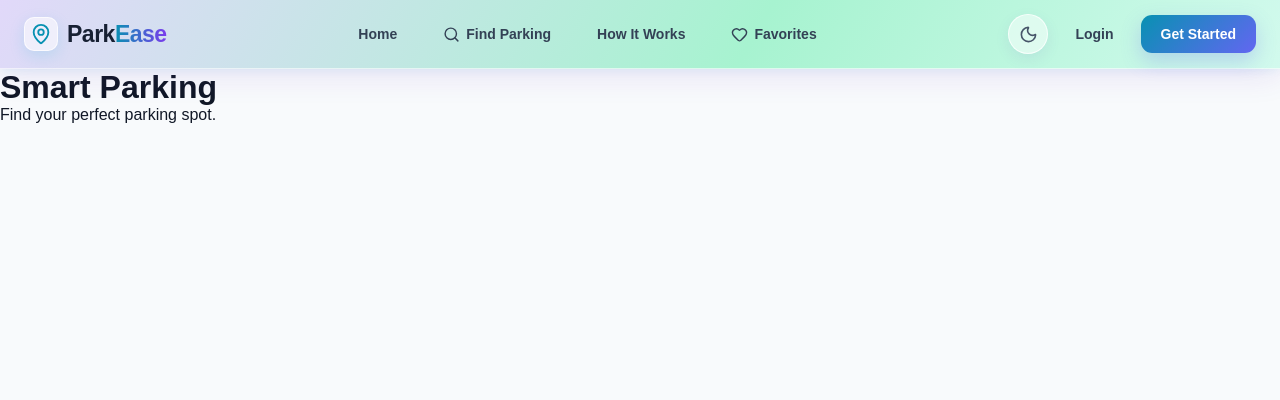
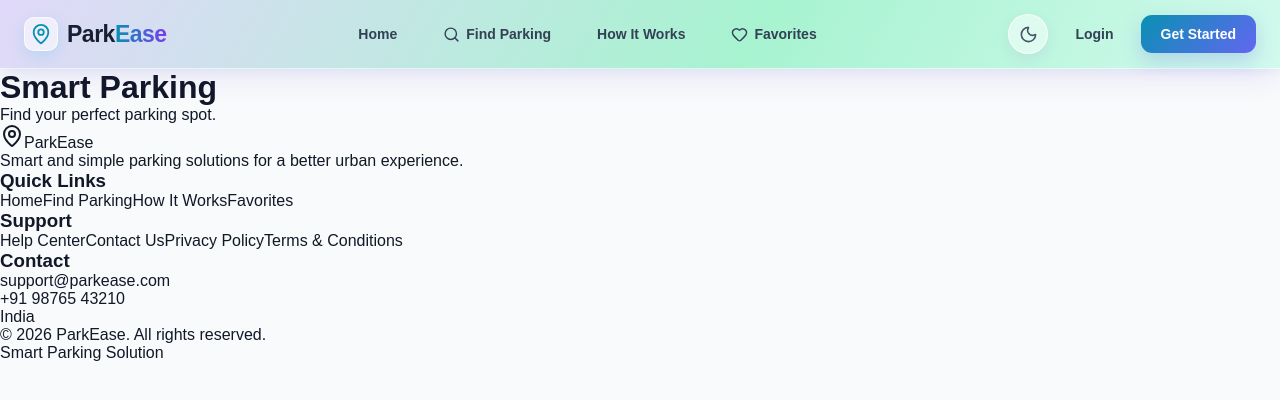
Before and after one commit to dibeyendu-dev/smart-parking-system, a React (Vite) app: page / in a window 1280 px wide. Shown: the top 400 px of the page. Built offline with nearby package versions, Linux system fonts and the light colour scheme.

Commit message:
footer jsx added

```diff
--- a/src/App.jsx
+++ b/src/App.jsx
@@ -1,4 +1,5 @@
 import Navbar from "./components/Navbar";
+import Footer from "./components/Footer";
 
 function App() {
     return (
@@ -9,6 +10,8 @@ function App() {
                 <h1>Smart Parking</h1>
                 <p>Find your perfect parking spot.</p>
             </main>
+
+            <Footer />
         </>
     );
 }
--- a/src/components/Footer.jsx
+++ b/src/components/Footer.jsx
@@ -0,0 +1,86 @@
+import { Link } from "react-router-dom";
+import { MapPin } from "lucide-react";
+
+function Footer() {
+    return (
+        <footer className="footer">
+
+            <div className="footer-container">
+
+                {/* Brand */}
+                <div className="footer-brand">
+
+                    <Link to="/" className="footer-logo">
+                        <MapPin size={24} />
+
+                        <span>
+                            Park<span>Ease</span>
+                        </span>
+                    </Link>
+
+                    <p>
+                        Smart and simple parking solutions
+                        for a better urban experience.
+                    </p>
+
+                </div>
+
+
+                {/* Quick Links */}
+                <div className="footer-column">
+
+                    <h3>Quick Links</h3>
+
+                    <Link to="/">Home</Link>
+                    <Link to="/search">Find Parking</Link>
+                    <Link to="/about">How It Works</Link>
+                    <Link to="/favorites">Favorites</Link>
+
+                </div>
+
+
+                {/* Support */}
+                <div className="footer-column">
+
+                    <h3>Support</h3>
+
+                    <Link to="/help">Help Center</Link>
+                    <Link to="/contact">Contact Us</Link>
+                    <Link to="/privacy">Privacy Policy</Link>
+                    <Link to="/terms">Terms & Conditions</Link>
+
+                </div>
+
+
+                {/* Contact */}
+                <div className="footer-column">
+
+                    <h3>Contact</h3>
+
+                    <p>support@parkease.com</p>
+                    <p>+91 98765 43210</p>
+                    <p>India</p>
+
+                </div>
+
+            </div>
+
+
+            {/* Bottom */}
+            <div className="footer-bottom">
+
+                <p>
+                    © 2026 ParkEase. All rights reserved.
+                </p>
+
+                <p>
+                    Smart Parking Solution
+                </p>
+
+            </div>
+
+        </footer>
+    );
+}
+
+export default Footer;
```
